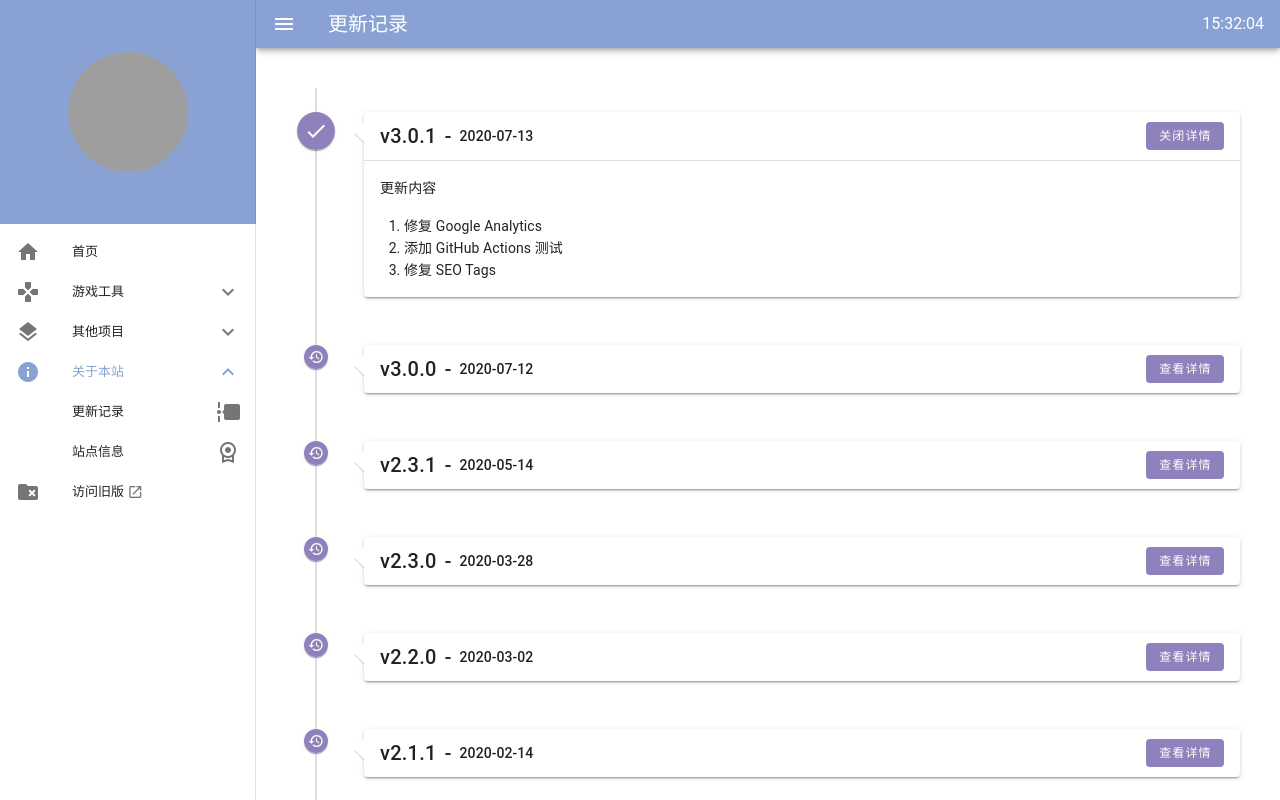
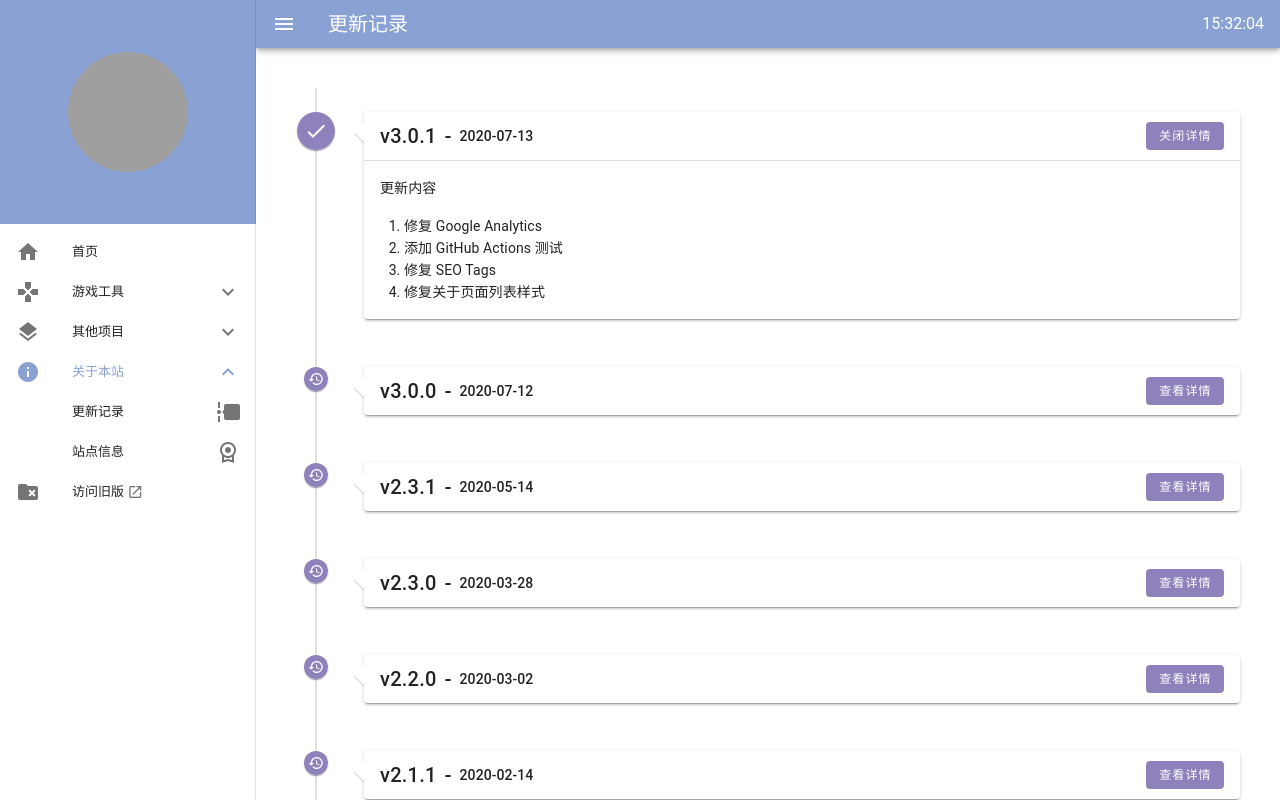
Before and after one commit to dsrkafuu/dsr-tools, a Vue app: page /about/changelog in a window 1280 px wide. Shown: the top 800 px of the page. Built offline with nearby package versions, Linux system fonts and the light colour scheme; grey boxes are pictures that could not be loaded.

Commit message:
Fix about page style

```diff
--- a/src/assets/changelog.js
+++ b/src/assets/changelog.js
@@ -2,7 +2,7 @@ export default [
   {
     version: 'v3.0.1',
     date: '2020-07-13',
-    logs: ['修复 Google Analytics', '添加 GitHub Actions 测试', '修复 SEO Tags'],
+    logs: ['修复 Google Analytics', '添加 GitHub Actions 测试', '修复 SEO Tags', '修复关于页面列表样式'],
     active: true,
     latest: true,
   },
--- a/src/views/about/About.vue
+++ b/src/views/about/About.vue
@@ -98,8 +98,8 @@ export default {
 
 <style lang="scss" scoped>
 .headers > * {
-  flex: 0 0 auto;
-  margin-right: 1rem;
+  flex: 0 0 auto !important;
+  margin-right: 1rem !important;
 
   &:nth-child(2) {
     font-size: 1.25rem;
--- a/vue.config.js
+++ b/vue.config.js
@@ -1,3 +1,4 @@
 module.exports = {
   transpileDependencies: ['vuetify'],
+  productionSourceMap: false,
 };
```
Also changed, not shown: package.json (+12 -12 lines), 1 other file (tests, documents, lock files or other folders).
